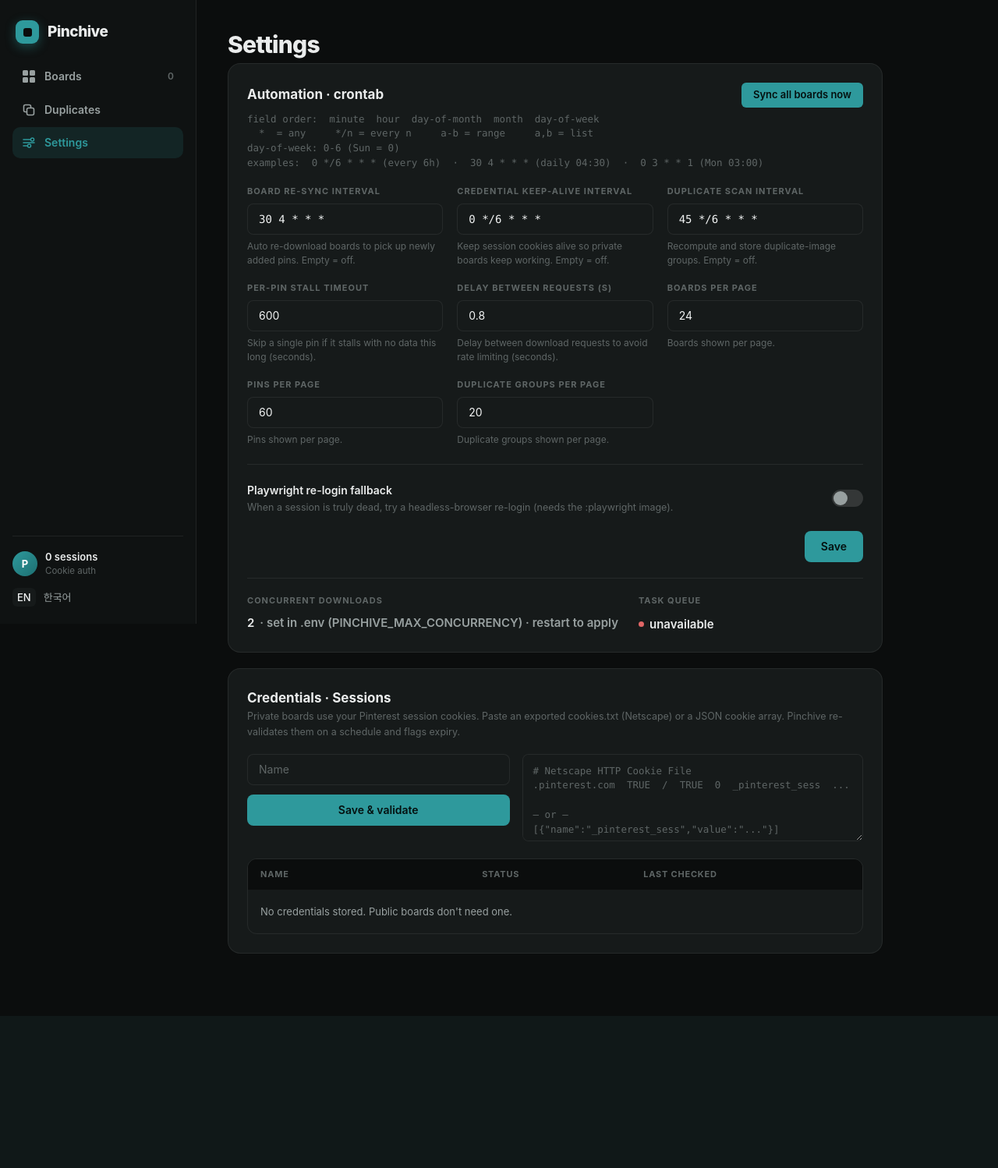
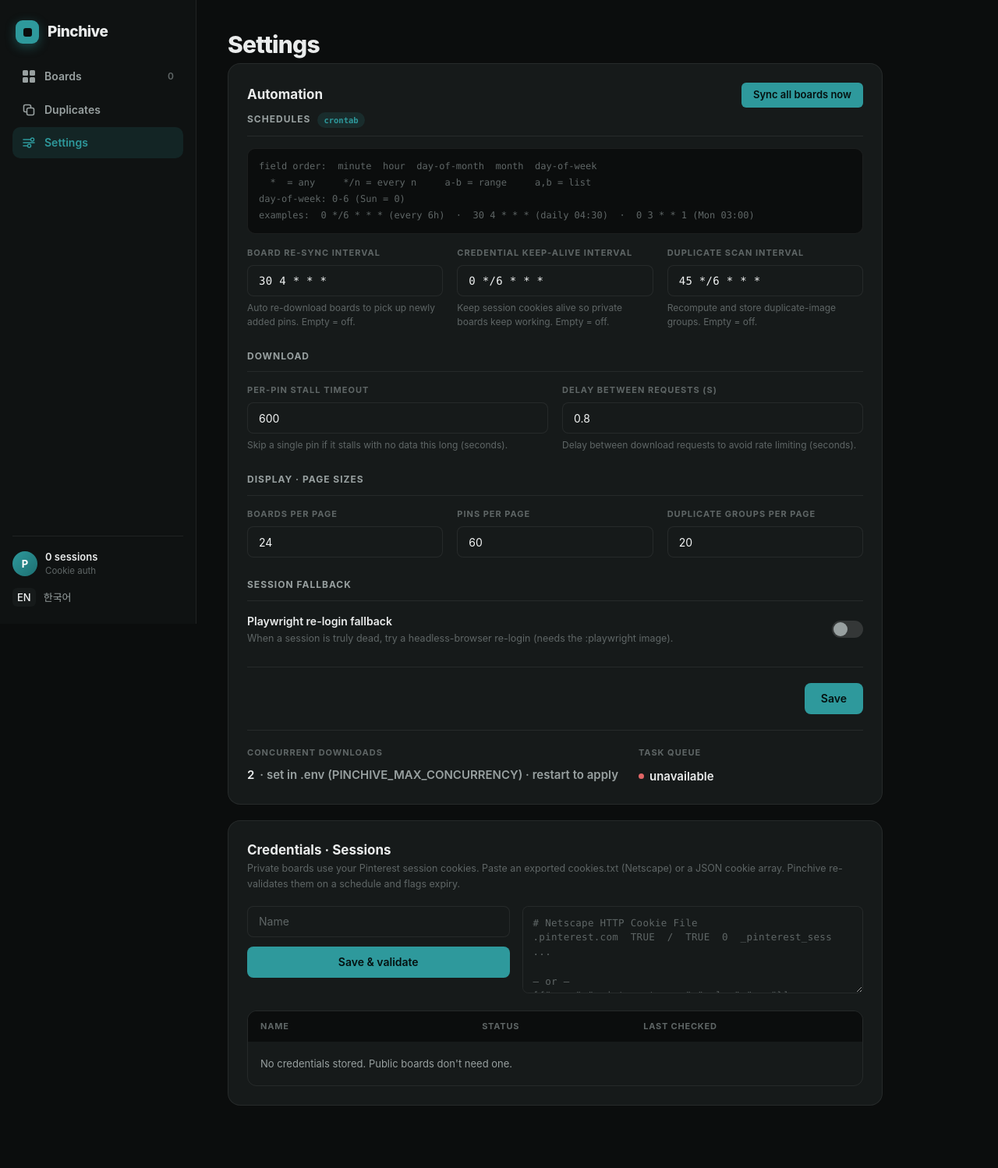
Before and after one commit to aroxu/pinchive, a FastAPI app: page /settings in a window 1280 px wide. Shown: the whole page at 78% size. Before the commit the page ends 1223 px from the top, so only its background shows below. Run offline with FastAPI, Linux system fonts and the light colour scheme; data that the repository does not hold is empty; some libraries are stand-ins or nearby versions; some web fonts are replaced.

Commit message:
feat(settings): group the fields into labelled sections
The settings form was a flat 8-input grid that read as clutter. Split it into
labelled groups — Schedules (crontab, 3-up), Download, Display / page sizes, and
Session fallback — each with a subheading + hairline. The crontab legend now sits
in a bordered inset box instead of loose mono text. Sync-all and Save stay in
their own (non-nested) forms.

Co-Authored-By: Claude Opus 4.8 <noreply@anthropic.com>

```diff
--- a/app/i18n.py
+++ b/app/i18n.py
@@ -97,6 +97,10 @@ EN = {
         "0 3 * * 1 (Mon 03:00)"
     ),
     "settings.cron_disabled_hint": "empty = disabled",
+    "settings.schedules": "Schedules",
+    "settings.g_download": "Download",
+    "settings.g_display": "Display · page sizes",
+    "settings.g_fallback": "Session fallback",
     "settings.concurrency_help": (
         "How many boards the worker downloads in parallel. This is a startup "
         "setting: set PINCHIVE_MAX_CONCURRENCY in your .env and restart the worker."
@@ -304,6 +308,10 @@ KO = {
         "0 3 * * 1 (월 03:00)"
     ),
     "settings.cron_disabled_hint": "빈 값 = 비활성",
+    "settings.schedules": "예약",
+    "settings.g_download": "다운로드",
+    "settings.g_display": "표시 · 페이지 크기",
+    "settings.g_fallback": "세션 폴백",
     "settings.concurrency_help": (
         "워커가 동시에 다운로드하는 보드 수입니다. 시작 시 설정값이라 .env 의 "
         "PINCHIVE_MAX_CONCURRENCY 를 바꾸고 워커를 재시작해야 적용됩니다."
--- a/static/css/app.css
+++ b/static/css/app.css
@@ -851,3 +851,17 @@ img.zoomable, video.zoomable { cursor: zoom-in; }
   .cr-actions { justify-content: flex-start; }
   .detail-head, .dupes-actions { }
 }
+
+/* ===== settings polish — grouped sections ============================ */
+.set-group { margin-bottom: 26px; }
+.set-group + .save-row, .set-group:last-of-type { margin-bottom: 0; }
+.set-sub { display: flex; align-items: center; gap: 9px; margin: 0 0 15px; padding-bottom: 10px; border-bottom: 1px solid var(--line); }
+.set-sub-t { font-size: 12px; font-weight: 700; letter-spacing: 1px; text-transform: uppercase; color: var(--tx2); }
+.set-sub-badge { font-size: 10.5px; font-weight: 700; color: var(--ac); background: rgba(46, 153, 156, .14); padding: 2px 8px; border-radius: 20px; font-family: var(--font-mono); }
+.set-grid.cols-2 { grid-template-columns: repeat(2, 1fr); }
+.set-grid.cols-3 { grid-template-columns: repeat(3, 1fr); }
+.cron-legend { background: var(--bg); border: 1px solid var(--line); border-radius: 10px; padding: 12px 14px; margin: 0 0 16px; font-family: var(--font-mono); font-size: 12px; color: var(--tx3); line-height: 1.75; white-space: pre-wrap; overflow-x: auto; }
+.settings .input.mono { letter-spacing: .3px; }
+.settings .set-card + .set-card { margin-top: 20px; }
+.save-row { margin-top: 4px; padding-top: 20px; border-top: 1px solid var(--line); }
+@media (max-width: 720px) { .set-grid.cols-2, .set-grid.cols-3 { grid-template-columns: 1fr; } }
--- a/templates/settings.html
+++ b/templates/settings.html
@@ -11,15 +11,20 @@
   <!-- automation -->
   <section class="set-card">
     <div class="set-head">
-      <h2>{{ t('settings.automation') }} · crontab</h2>
+      <h2>{{ t('settings.automation') }}</h2>
       <form method="post" action="/settings/sync-all">
         <button class="btn btn-primary btn-sm" type="submit">{{ t('settings.sync_all') }}</button>
       </form>
     </div>
-    <p class="cron-legend">{{ t('settings.cron_help') }}</p>
 
     <form method="post" action="/settings/save">
-      <div class="set-grid">
+      <div class="set-group">
+        <div class="set-sub">
+          <span class="set-sub-t">{{ t('settings.schedules') }}</span>
+          <span class="set-sub-badge">crontab</span>
+        </div>
+        <pre class="cron-legend">{{ t('settings.cron_help') }}</pre>
+        <div class="set-grid cols-3">
           <label class="sf">
             <span class="sf-lbl">{{ t('settings.resync_interval') }}</span>
             <input class="input mono" type="text" name="resync_cron" value="{{ eff.resync_cron }}" placeholder="30 4 * * *" spellcheck="false">
@@ -35,6 +40,12 @@
             <input class="input mono" type="text" name="dedup_cron" value="{{ eff.dedup_cron }}" placeholder="45 */6 * * *" spellcheck="false">
             <span class="sf-desc">{{ t('settings.dedup_desc') }}</span>
           </label>
+        </div>
+      </div>
+
+      <div class="set-group">
+        <div class="set-sub"><span class="set-sub-t">{{ t('settings.g_download') }}</span></div>
+        <div class="set-grid cols-2">
           <label class="sf">
             <span class="sf-lbl">{{ t('settings.timeout') }}</span>
             <input class="input" type="number" name="pin_stall_timeout" min="30" max="7200" value="{{ eff.pin_stall_timeout }}">
@@ -45,25 +56,29 @@
             <input class="input" type="number" step="0.1" name="dl_sleep" min="0" max="30" value="{{ eff.dl_sleep }}">
             <span class="sf-desc">{{ t('settings.dl_sleep_desc') }}</span>
           </label>
+        </div>
+      </div>
+
+      <div class="set-group">
+        <div class="set-sub"><span class="set-sub-t">{{ t('settings.g_display') }}</span></div>
+        <div class="set-grid cols-3">
           <label class="sf">
             <span class="sf-lbl">{{ t('settings.per_page_boards') }}</span>
             <input class="input" type="number" name="per_page_boards" min="1" max="200" value="{{ eff.per_page_boards }}">
-          <span class="sf-desc">{{ t('settings.per_page_boards_desc') }}</span>
           </label>
           <label class="sf">
             <span class="sf-lbl">{{ t('settings.per_page_pins') }}</span>
             <input class="input" type="number" name="per_page_pins" min="1" max="500" value="{{ eff.per_page_pins }}">
-          <span class="sf-desc">{{ t('settings.per_page_pins_desc') }}</span>
           </label>
           <label class="sf">
             <span class="sf-lbl">{{ t('settings.per_page_dupes') }}</span>
             <input class="input" type="number" name="per_page_dupes" min="1" max="200" value="{{ eff.per_page_dupes }}">
-          <span class="sf-desc">{{ t('settings.per_page_dupes_desc') }}</span>
           </label>
         </div>
+      </div>
 
-      <hr class="set-hr">
-
+      <div class="set-group">
+        <div class="set-sub"><span class="set-sub-t">{{ t('settings.g_fallback') }}</span></div>
         <div class="set-row">
           <div>
             <div class="set-row-t">{{ t('settings.playwright') }}</div>
@@ -73,6 +88,7 @@
             <input type="checkbox" name="use_playwright_fallback" value="true" {{ 'checked' if eff.use_playwright_fallback }}>
             <span class="track"><span class="knob"></span></span>
           </label>
+        </div>
       </div>
 
       <div class="save-row"><button class="btn btn-primary" type="submit">{{ t('settings.save') }}</button></div>
```
Lines whose indentation alone changed are shown as unchanged.
